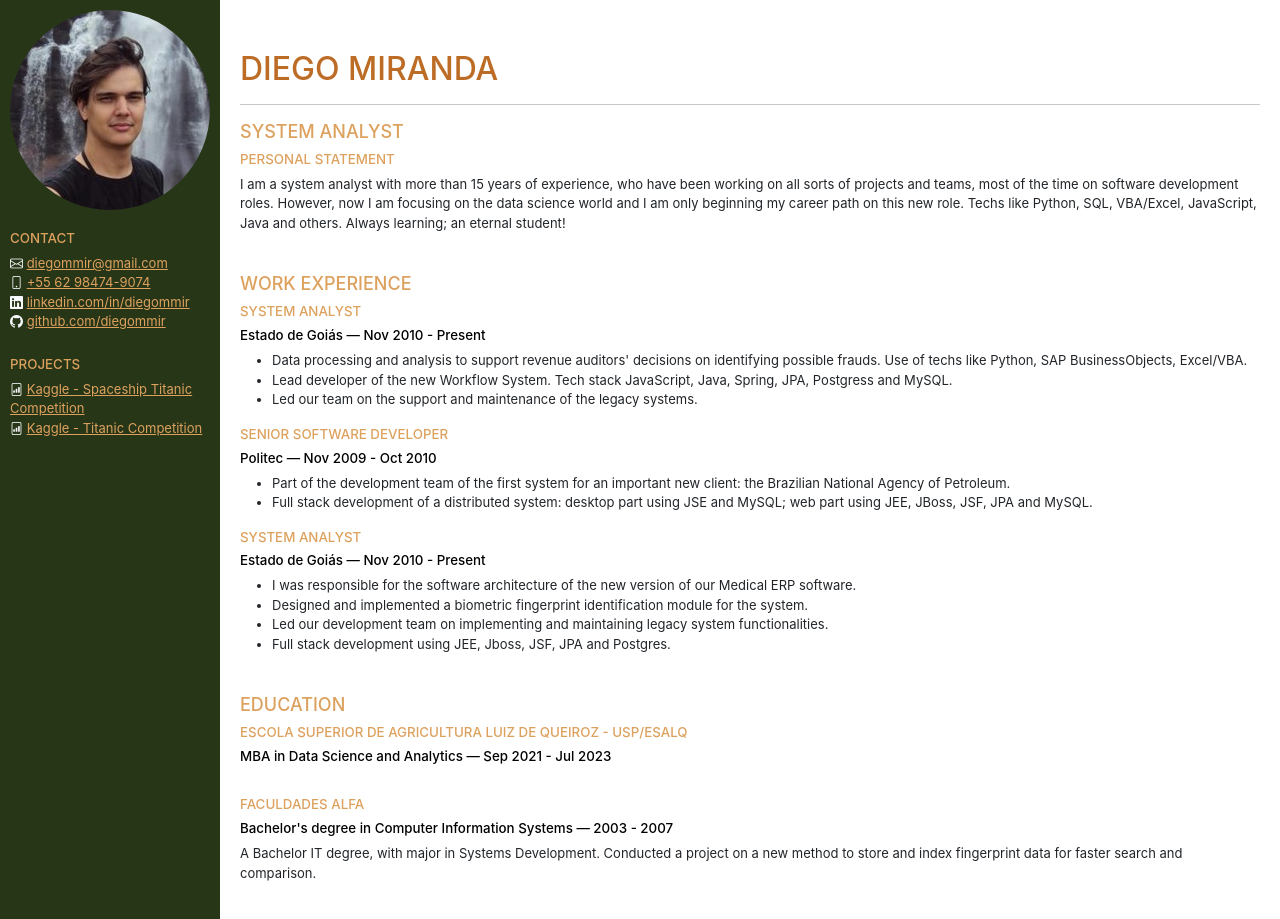
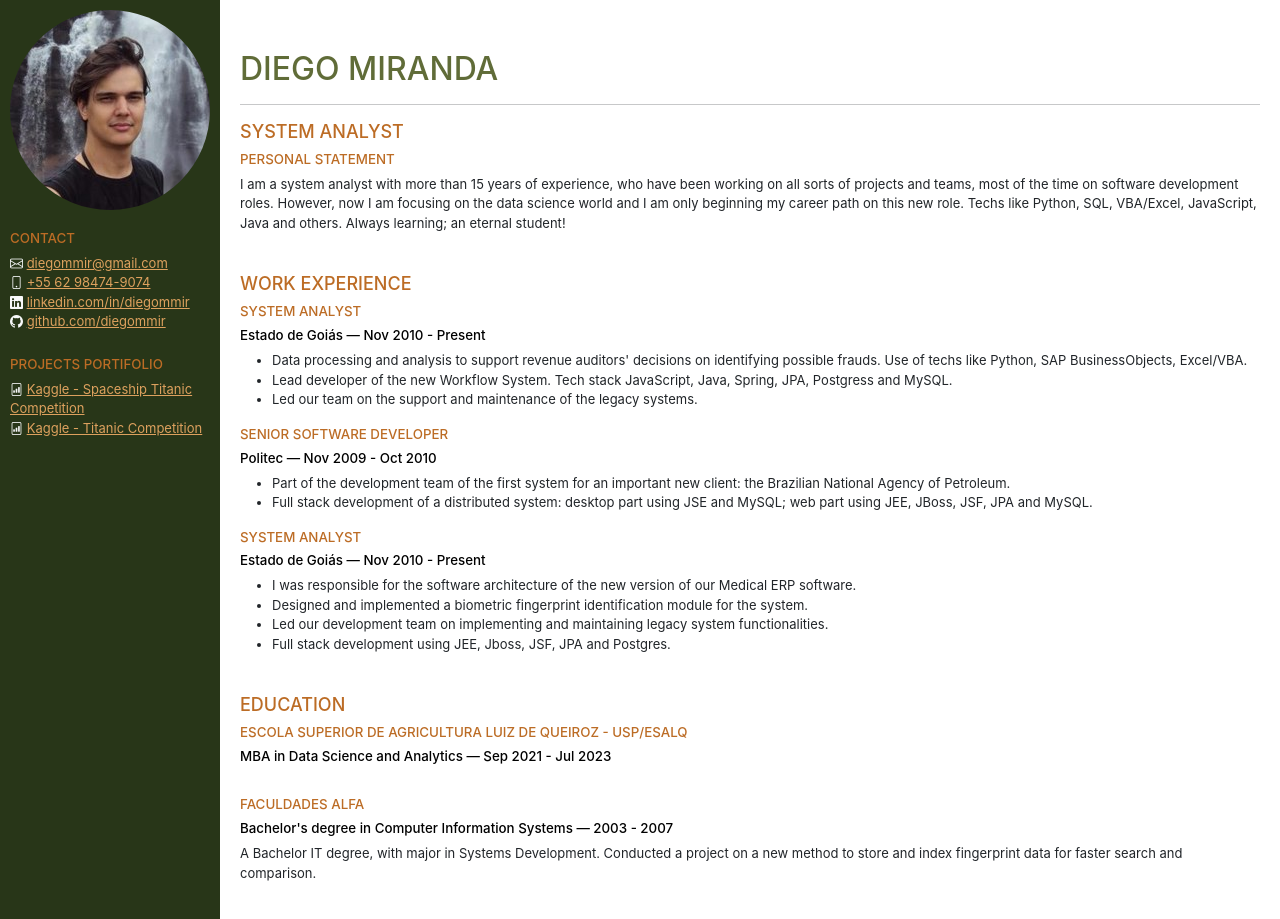
Before and after one commit to diegommir/diegomirandadev-client, a React app: page / in a window 1280 px wide. Built offline with nearby package versions, Linux system fonts and the light colour scheme.

Commit message:
Some palette adjustments

```diff
--- a/src/components/SideBar.js
+++ b/src/components/SideBar.js
@@ -25,7 +25,7 @@ export default function SideBar() {
             </div>
             <br />
 
-            <h3>Projects</h3>
+            <h3>Projects Portifolio</h3>
             <div className="sidebar-item">
                 <i className="bi bi-file-bar-graph"></i>
                 &nbsp;<a href="/kaggle/spaceship_titanic">Kaggle - Spaceship Titanic Competition</a>
--- a/src/css/index.css
+++ b/src/css/index.css
@@ -18,20 +18,20 @@ main {
 }
 
 h1 {
-    color: #BC6C25;
+    color: #606C38;
     text-transform: uppercase;
     font-size: xx-large;
     font-weight: 500;
 }
 
 h2 {
-    color: #DDA15E;
+    color: #BC6C25;
     text-transform: uppercase;
     font-size: large;
 }
 
 h3 {
-    color: #DDA15E;
+    color: #BC6C25;
     text-transform: uppercase;
     font-size: smaller;
 }
```
Also changed, not shown: src/images/file-person.svg (added), 1 other file.
